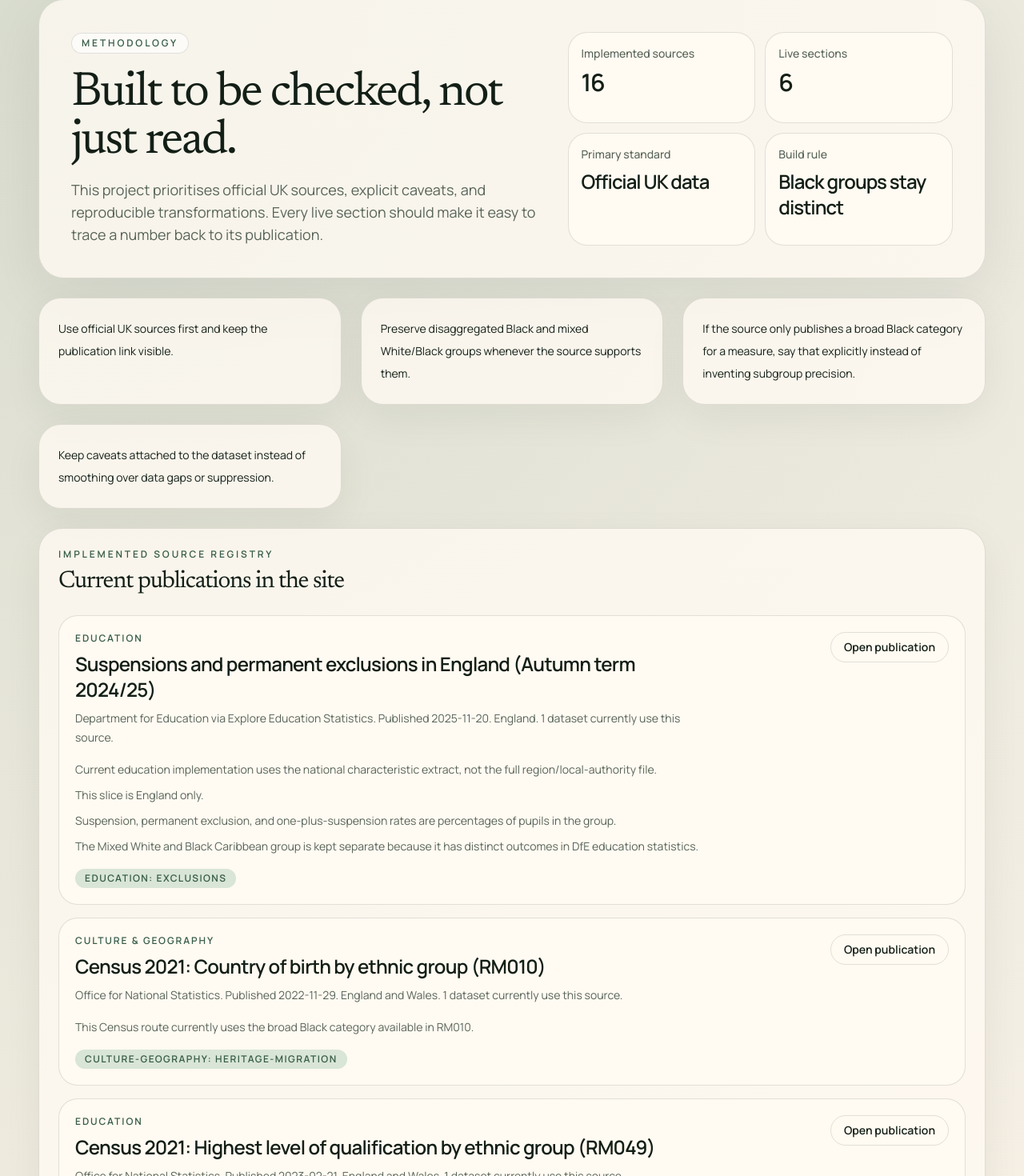
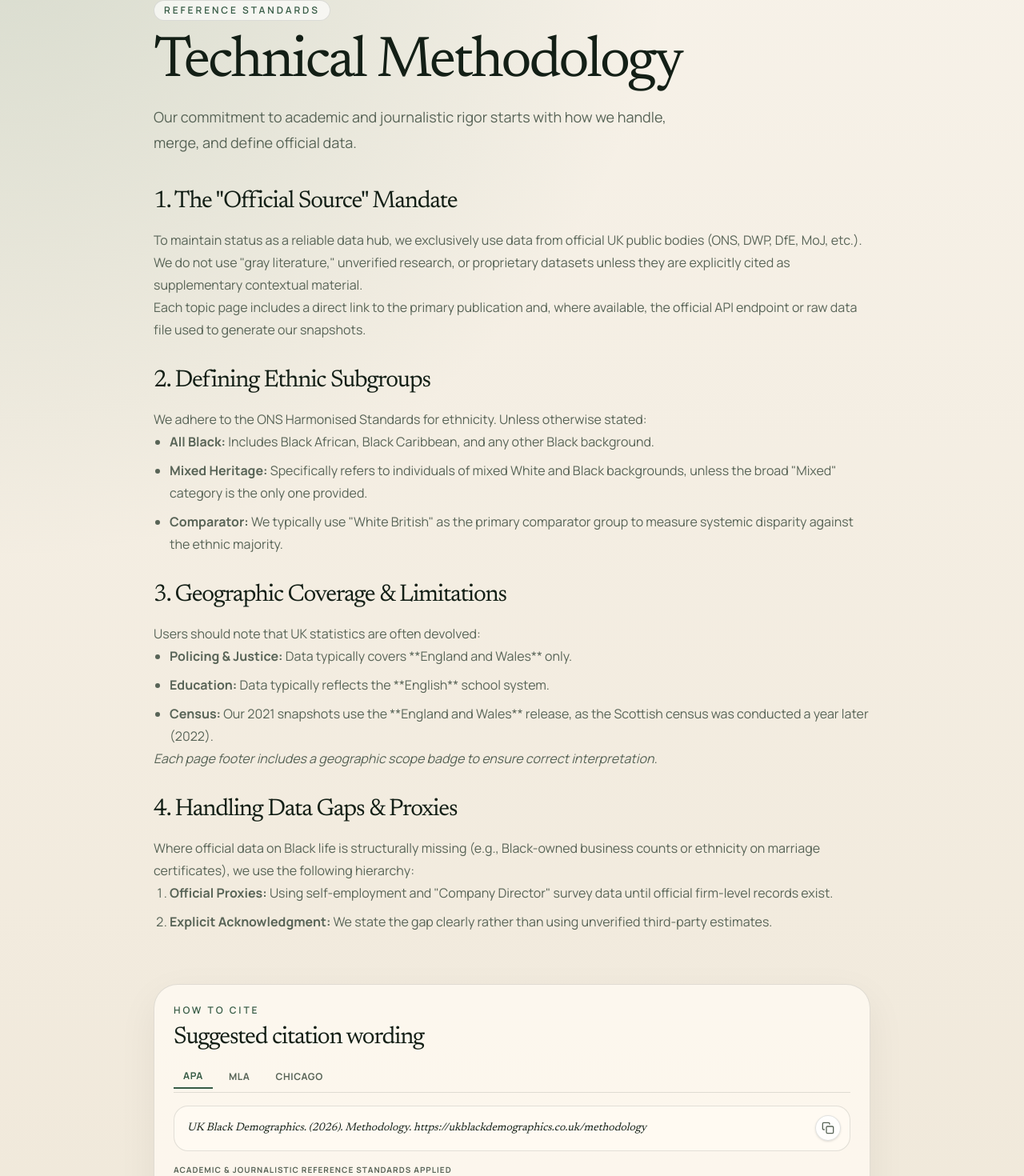
Before and after one commit to kncube-stack/uk-black-demographics, a Next.js app: page /methodology in a window 1280 px wide. Shown: the part 146-1616 px from the top of the page at 80% size. Built offline with nearby package versions, Linux system fonts and the light colour scheme.

Commit message:
feat: implement professionalization pillar 1 (citations & methodology)

```diff
--- a/src/app/about/page.tsx
+++ b/src/app/about/page.tsx
@@ -76,6 +76,13 @@ export default function AboutPage() {
                 If you need to cite a figure publicly, open the relevant topic page and
                 use the source block and citation card on that route.
               </p>
+              <p>
+                For a deep dive into our data merged rules, definitions, and handling of UK-wide devolved statistics, see our{" "}
+                <Link href="/methodology" className="font-semibold text-[var(--accent)]">
+                  Technical Methodology
+                </Link>
+                .
+              </p>
             </div>
           </article>
         </section>
--- a/src/app/methodology/page.tsx
+++ b/src/app/methodology/page.tsx
@@ -1,134 +1,110 @@
-import { loadImplementedSources } from "@/lib/source-registry";
+import { CitationCard } from "@/components/citation-card";
 
-export default async function MethodologyPage() {
-  const sources = await loadImplementedSources();
-  const liveSectionCount = new Set(
-    sources.flatMap((source) => source.categories.map((category) => category.slug))
-  ).size;
+export default function MethodologyPage() {
+  const metadata: any = {
+    id: "site-methodology",
+    name: "UK Black Demographics Methodology",
+    publisher: "UK Black Demographics",
+    url: "https://ukblackdemographics.co.uk/methodology",
+    datePublished: "2026-03-12",
+    dateAccessed: new Date().toISOString(),
+    referenceDate: "2026-03-12",
+    referencePeriod: "2026",
+    geographicCoverage: "United Kingdom",
+    methodology: "Internal site standards for data aggregation and presentation.",
+    qualityFlags: ["official_statistic"],
+    license: "Custom",
+    fetchMethod: "manual_transcription",
+  };
 
   return (
     <main className="px-5 py-6 sm:px-8 lg:px-12">
-      <div className="mx-auto flex w-full max-w-7xl flex-col gap-6">
-        <section className="overflow-hidden rounded-[32px] border border-[var(--border)] bg-[var(--surface)] shadow-[0_24px_80px_rgba(19,31,22,0.08)]">
-          <div className="grid gap-8 px-6 py-7 sm:px-8 lg:grid-cols-[1.1fr_0.9fr] lg:px-10 lg:py-10">
-            <div className="space-y-5">
-              <div className="inline-flex w-fit items-center rounded-full border border-[var(--border)] bg-white/65 px-3 py-1 text-xs font-semibold uppercase tracking-[0.24em] text-[var(--accent)]">
-                Methodology
+      <div className="mx-auto flex w-full max-w-4xl flex-col gap-10">
+        <header className="space-y-4">
+          <div className="inline-flex items-center rounded-full border border-[var(--border)] bg-white/65 px-3 py-1 text-xs font-semibold uppercase tracking-[0.24em] text-[var(--accent)]">
+            Reference standards
           </div>
-              <div className="max-w-3xl space-y-4">
-                <h1 className="font-[family-name:var(--font-newsreader)] text-5xl leading-none tracking-[-0.04em] text-[var(--foreground)] sm:text-6xl">
-                  Built to be checked, not just read.
+          <h1 className="font-[family-name:var(--font-newsreader)] text-5xl leading-none tracking-[-0.04em] text-[var(--foreground)] sm:text-7xl">
+            Technical Methodology
           </h1>
-                <p className="max-w-2xl text-base leading-7 text-[var(--muted)] sm:text-lg">
-                  This project prioritises official UK sources, explicit caveats,
-                  and reproducible transformations. Every live section should
-                  make it easy to trace a number back to its publication.
+          <p className="max-w-2xl text-lg leading-8 text-[var(--muted)]">
+            Our commitment to academic and journalistic rigor starts with how we handle, merge, and define official data.
+          </p>
+        </header>
+
+        <section className="space-y-8">
+          <div className="space-y-4">
+            <h2 className="font-[family-name:var(--font-newsreader)] text-3xl tracking-[-0.04em]">
+              1. The "Official Source" Mandate
+            </h2>
+            <div className="prose prose-stone leading-7 text-[var(--muted)]">
+              <p>
+                To maintain status as a reliable data hub, we exclusively use data from official UK public bodies (ONS, DWP, DfE, MoJ, etc.). We do not use "gray literature," unverified research, or proprietary datasets unless they are explicitly cited as supplementary contextual material.
+              </p>
+              <p>
+                Each topic page includes a direct link to the primary publication and, where available, the official API endpoint or raw data file used to generate our snapshots.
               </p>
             </div>
           </div>
 
-            <div className="grid gap-3 sm:grid-cols-2">
-              <article className="rounded-[24px] border border-[var(--border)] bg-[var(--surface-strong)] p-4">
-                <p className="text-sm font-medium text-[var(--muted)]">Implemented sources</p>
-                <p className="mt-2 text-3xl font-semibold tracking-[-0.04em]">
-                  {sources.length}
+          <div className="space-y-4">
+            <h2 className="font-[family-name:var(--font-newsreader)] text-3xl tracking-[-0.04em]">
+              2. Defining Ethnic Subgroups
+            </h2>
+            <div className="prose prose-stone leading-7 text-[var(--muted)]">
+              <p>
+                We adhere to the ONS Harmonised Standards for ethnicity. Unless otherwise stated:
               </p>
-              </article>
-              <article className="rounded-[24px] border border-[var(--border)] bg-[var(--surface-strong)] p-4">
-                <p className="text-sm font-medium text-[var(--muted)]">Live sections</p>
-                <p className="mt-2 text-3xl font-semibold tracking-[-0.04em]">
-                  {liveSectionCount}
+              <ul className="list-disc space-y-2 pl-5">
+                <li><strong>All Black:</strong> Includes Black African, Black Caribbean, and any other Black background.</li>
+                <li><strong>Mixed Heritage:</strong> Specifically refers to individuals of mixed White and Black backgrounds, unless the broad "Mixed" category is the only one provided.</li>
+                <li><strong>Comparator:</strong> We typically use "White British" as the primary comparator group to measure systemic disparity against the ethnic majority.</li>
+              </ul>
+            </div>
+          </div>
+
+          <div className="space-y-4">
+            <h2 className="font-[family-name:var(--font-newsreader)] text-3xl tracking-[-0.04em]">
+              3. Geographic Coverage & Limitations
+            </h2>
+            <div className="prose prose-stone leading-7 text-[var(--muted)]">
+              <p>
+                Users should note that UK statistics are often devolved:
               </p>
-              </article>
-              <article className="rounded-[24px] border border-[var(--border)] bg-[var(--surface-strong)] p-4">
-                <p className="text-sm font-medium text-[var(--muted)]">Primary standard</p>
-                <p className="mt-2 text-2xl font-semibold tracking-[-0.04em]">
-                  Official UK data
+              <ul className="list-disc space-y-2 pl-5">
+                <li><strong>Policing & Justice:</strong> Data typically covers **England and Wales** only.</li>
+                <li><strong>Education:</strong> Data typically reflects the **English** school system.</li>
+                <li><strong>Census:</strong> Our 2021 snapshots use the **England and Wales** release, as the Scottish census was conducted a year later (2022).</li>
+              </ul>
+              <p className="italic">
+                Each page footer includes a geographic scope badge to ensure correct interpretation.
               </p>
-              </article>
-              <article className="rounded-[24px] border border-[var(--border)] bg-[var(--surface-strong)] p-4">
-                <p className="text-sm font-medium text-[var(--muted)]">Build rule</p>
-                <p className="mt-2 text-2xl font-semibold tracking-[-0.04em]">
-                  Black groups stay distinct
+            </div>
+          </div>
+
+          <div className="space-y-4">
+            <h2 className="font-[family-name:var(--font-newsreader)] text-3xl tracking-[-0.04em]">
+              4. Handling Data Gaps & Proxies
+            </h2>
+            <div className="prose prose-stone leading-7 text-[var(--muted)]">
+              <p>
+                Where official data on Black life is structurally missing (e.g., Black-owned business counts or ethnicity on marriage certificates), we use the following hierarchy:
               </p>
-              </article>
+              <ol className="list-decimal space-y-2 pl-5">
+                <li><strong>Official Proxies:</strong> Using self-employment and "Company Director" survey data until official firm-level records exist.</li>
+                <li><strong>Explicit Acknowledgment:</strong> We state the gap clearly rather than using unverified third-party estimates.</li>
+              </ol>
             </div>
           </div>
         </section>
 
-        <section className="grid gap-6 lg:grid-cols-3">
-          {[
-            "Use official UK sources first and keep the publication link visible.",
-            "Preserve disaggregated Black and mixed White/Black groups whenever the source supports them.",
-            "If the source only publishes a broad Black category for a measure, say that explicitly instead of inventing subgroup precision.",
-            "Keep caveats attached to the dataset instead of smoothing over data gaps or suppression.",
-          ].map((principle) => (
-            <article
-              key={principle}
-              className="rounded-[28px] border border-[var(--border)] bg-[var(--surface)] p-6 shadow-[0_16px_50px_rgba(19,31,22,0.06)]"
-            >
-              <p className="text-sm leading-7 text-[var(--foreground)]">{principle}</p>
-            </article>
-          ))}
-        </section>
-
-        <section className="rounded-[30px] border border-[var(--border)] bg-[var(--surface)] p-6 shadow-[0_16px_50px_rgba(19,31,22,0.06)]">
-          <p className="text-xs font-semibold uppercase tracking-[0.24em] text-[var(--accent)]">
-            Implemented source registry
-          </p>
-          <h2 className="mt-2 font-[family-name:var(--font-newsreader)] text-3xl tracking-[-0.04em]">
-            Current publications in the site
-          </h2>
-          <div className="mt-6 grid gap-4">
-            {sources.map((source) => (
-              <article
-                key={source.id}
-                className="rounded-[24px] border border-[var(--border)] bg-[var(--surface-strong)] p-5"
-              >
-                <div className="flex flex-col gap-3 lg:flex-row lg:items-start lg:justify-between">
-                  <div className="max-w-3xl">
-                    <p className="text-xs font-semibold uppercase tracking-[0.16em] text-[var(--accent)]">
-                      {source.categories.map((category) => category.title).join(" · ")}
-                    </p>
-                    <h3 className="mt-2 text-2xl font-semibold tracking-[-0.03em] text-[var(--foreground)]">
-                      {source.metadata.name}
-                    </h3>
-                    <p className="mt-2 text-sm leading-6 text-[var(--muted)]">
-                      {source.metadata.publisher}. Published {source.metadata.datePublished}.{" "}
-                      {source.metadata.geographicCoverage}. {source.datasetCount} dataset
-                      {source.datasetCount === 1 ? "" : "s"} currently use this source.
-                    </p>
-                  </div>
-
-                  <a
-                    href={source.metadata.url}
-                    className="inline-flex w-fit items-center rounded-full border border-[var(--border)] px-4 py-2 text-sm font-semibold text-[var(--foreground)] transition-colors hover:bg-white/70"
-                  >
-                    Open publication
-                  </a>
-                </div>
-
-                {source.metadata.caveats?.length ? (
-                  <div className="mt-4 grid gap-2 text-sm leading-6 text-[var(--muted)]">
-                    {source.metadata.caveats.map((caveat) => (
-                      <p key={caveat}>{caveat}</p>
-                    ))}
-                  </div>
-                ) : null}
-
-                <div className="mt-4 flex flex-wrap gap-2">
-                  {source.datasets.map((dataset) => (
-                    <span
-                      key={dataset.id}
-                      className="rounded-full bg-[var(--accent-soft)] px-3 py-1 text-xs font-semibold uppercase tracking-[0.12em] text-[var(--accent)]"
-                    >
-                      {dataset.siteCategory}: {dataset.siteSubcategory}
-                    </span>
-                  ))}
-                </div>
-              </article>
-            ))}
-          </div>
+        <section className="mb-12 mt-6">
+          <CitationCard
+            pageTitle="Methodology"
+            pagePath="/methodology"
+            metadata={metadata}
+            note="This methodology is subject to annual review and update in line with ONS release cycles."
+          />
         </section>
       </div>
     </main>
--- a/src/components/citation-card.tsx
+++ b/src/components/citation-card.tsx
@@ -1,5 +1,6 @@
 import Link from "next/link";
 import type { SourceMetadata } from "@/lib/types";
+import { CitationGenerator } from "./citation-generator";
 
 type Props = {
   pageTitle: string;
@@ -32,11 +33,13 @@ export function CitationCard({
       <h2 className="mt-2 font-[family-name:var(--font-newsreader)] text-3xl tracking-[-0.04em]">
         Suggested citation wording
       </h2>
-      <p className="mt-4 rounded-[22px] border border-[var(--border)] bg-[var(--surface-strong)] p-4 text-sm leading-7 text-[var(--foreground)]">
-        UK Black Demographics. &ldquo;{pageTitle}.&rdquo; Based on{" "}
-        {metadata.publisher}, <em>{metadata.name}</em>. Reference period {reference}.
-        Accessed {accessedDate}. Route {pagePath}.
-      </p>
+      <div className="mt-4">
+        <CitationGenerator
+          pageTitle={pageTitle}
+          pagePath={pagePath}
+          metadata={metadata}
+        />
+      </div>
       {note ? (
         <p className="mt-4 text-sm leading-6 text-[var(--muted)]">{note}</p>
       ) : null}
--- /dev/null
+++ b/src/components/citation-generator.tsx
@@ -0,0 +1,88 @@
+"use client";
+
+import { useState } from "react";
+import type { SourceMetadata } from "@/lib/types";
+
+type Props = {
+  pageTitle: string;
+  pagePath: string;
+  metadata: SourceMetadata;
+};
+
+type Style = "apa" | "mla" | "chicago";
+
+export function CitationGenerator({ pageTitle, pagePath, metadata }: Props) {
+  const [style, setStyle] = useState<Style>("apa");
+  const [copied, setCopied] = useState(false);
+
+  const year = new Date(metadata.datePublished).getFullYear() || new Date().getFullYear();
+  const accessedDate = new Date(metadata.dateAccessed);
+  const formattedAccessed = accessedDate.toLocaleDateString("en-GB", {
+    day: "numeric",
+    month: "long",
+    year: "numeric",
+  });
+  const url = `https://ukblackdemographics.co.uk${pagePath}`;
+
+  const citations: Record<Style, string> = {
+    apa: `UK Black Demographics. (${year}). ${pageTitle}. ${url}`,
+    mla: `"${pageTitle}." UK Black Demographics, ${metadata.publisher}, ${year}, ${url}.`,
+    chicago: `"${pageTitle}." UK Black Demographics. Accessed ${formattedAccessed}. ${url}.`,
+  };
+
+  const copyToClipboard = async () => {
+    try {
+      await navigator.clipboard.writeText(citations[style]);
+      setCopied(true);
+      setTimeout(() => setCopied(false), 2000);
+    } catch (err) {
+      console.error("Failed to copy citation:", err);
+    }
+  };
+
+  return (
+    <div className="space-y-4">
+      <div className="flex flex-wrap gap-2 border-b border-[var(--border)] pb-1">
+        {(["apa", "mla", "chicago"] as const).map((s) => (
+          <button
+            key={s}
+            onClick={() => setStyle(s)}
+            className={`px-3 py-1.5 text-xs font-bold uppercase tracking-wider transition-colors ${
+              style === s
+                ? "border-b-2 border-[var(--accent)] text-[var(--accent)]"
+                : "text-[var(--muted)] hover:text-[var(--foreground)]"
+            }`}
+          >
+            {s}
+          </button>
+        ))}
+      </div>
+
+      <div className="relative group">
+        <div className="rounded-[18px] border border-[var(--border)] bg-[var(--surface-strong)] p-4 pr-12 text-sm leading-relaxed text-[var(--foreground)] select-all italic font-[family-name:var(--font-newsreader)]">
+          {citations[style]}
+        </div>
+        <button
+          onClick={copyToClipboard}
+          className="absolute right-3 top-3 flex h-8 w-8 items-center justify-center rounded-full bg-white/80 border border-[var(--border)] shadow-sm transition-all hover:scale-105 active:scale-95"
+          title="Copy to clipboard"
+        >
+          {copied ? (
+            <svg xmlns="http://www.w3.org/2000/svg" width="16" height="16" viewBox="0 0 24 24" fill="none" stroke="currentColor" strokeWidth="2.5" strokeLinecap="round" strokeLinejoin="round" className="text-green-600">
+              <polyline points="20 6 9 17 4 12" />
+            </svg>
+          ) : (
+            <svg xmlns="http://www.w3.org/2000/svg" width="16" height="16" viewBox="0 0 24 24" fill="none" stroke="currentColor" strokeWidth="2" strokeLinecap="round" strokeLinejoin="round" className="text-[var(--muted)]">
+              <rect x="9" y="9" width="13" height="13" rx="2" ry="2" />
+              <path d="M5 15H4a2 2 0 0 1-2-2V4a2 2 0 0 1 2-2h9a2 2 0 0 1 2 2v1" />
+            </svg>
+          )}
+        </button>
+      </div>
+
+      <p className="text-[10px] text-[var(--muted)] uppercase tracking-widest font-bold">
+        Academic & Journalistic reference standards applied
+      </p>
+    </div>
+  );
+}
```
Lines whose indentation alone changed are shown as unchanged.
